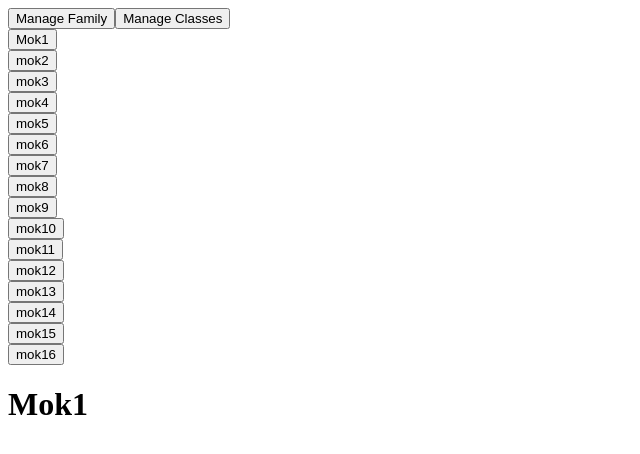
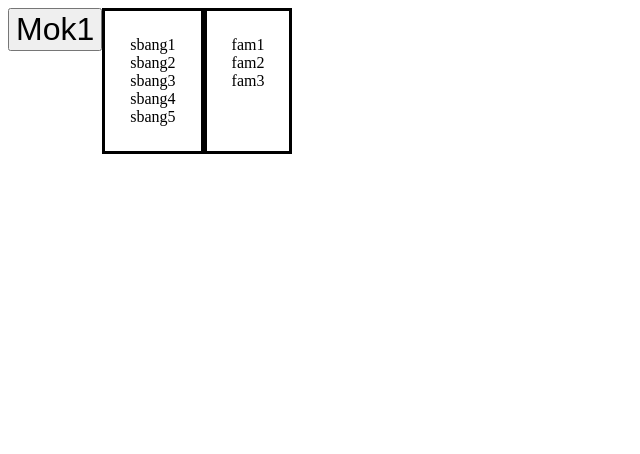
Before and after one commit to seleokojie/Member_Management, an Angular app: page / in a window 1280 px wide. Shown: the top 454 px of the page, without its empty margins (0-640 px from the left). Built offline with nearby package versions, Linux system fonts and the light colour scheme.

Commit message:
demonstration of some stuff

```diff
--- a/src/app/member-management/member-management.component.html
+++ b/src/app/member-management/member-management.component.html
@@ -1,14 +1,42 @@
-<div style="">
+<div style="display: flex; flex-direction: row;">
 
-  <button>Manage Family</button>
-  <button>Manage Classes</button>
 
-  <div *ngFor="let item of moks; let i = index">
-    <button (click)="changeMok(i)">{{item}}</button>
+  <div>
+    <button style="font-size: 200%;" (click)="toggleMokButton()">
+      {{moks[currentMok]}}
+      <div *ngIf="mokButtonActive" style="display: flex; flex-direction: column;">
+        <button style="font-size: 100%;"  (click)="changeMok(i)" *ngFor="let item of moks; let i = index">
+          {{item}}
+        </button>
+      </div>
+    </button>
   </div>
 
-  <h1>
+
+
+  <div style="padding: 25px; border: 3px solid black;" class="sbangs">
+
+    <div *ngFor="let item of sbangs">
+      {{item}}
+    </div>
+  </div>
+
+  <div style="padding: 25px; border: 3px solid black;" class="familys">
+
+    <div *ngFor="let item of families">
+      {{item}}
+    </div>
+  </div>
+
+  <!-- <div style="display: flex; flex-direction: row; flex-wrap: wrap; justify-content: center;">
+    <div *ngFor="let item of moks; let i = index">
+      <button (click)="changeMok(i)">{{item}}</button>
+    </div>
+  </div> -->
+
+
+  <!-- <h1>
     {{moks[currentMok]}}
-  </h1>
+  </h1> -->
 
 </div>
--- a/src/app/member-management/member-management.component.ts
+++ b/src/app/member-management/member-management.component.ts
@@ -3,27 +3,47 @@ import { Component, OnInit } from '@angular/core';
 @Component({
   selector: 'app-member-management',
   templateUrl: './member-management.component.html',
-  styleUrls: ['./member-management.component.css']
+  styleUrls: ['./member-management.component.css'],
 })
 export class MemberManagementComponent implements OnInit {
-
   //this will have to be downloaded from the servers?
-  moks = ["Mok1", "mok2", "mok3", "mok4", "mok5", "mok6", "mok7", "mok8", "mok9", "mok10", "mok11", "mok12", "mok13", "mok14", "mok15", "mok16"]
+  moks = [
+    'Mok1',
+    'mok2',
+    'mok3',
+    'mok4',
+    'mok5',
+    'mok6',
+    'mok7',
+    'mok8',
+    'mok9',
+    'mok10',
+    'mok11',
+    'mok12',
+    'mok13',
+    'mok14',
+    'mok15',
+    'mok16',
+  ];
 
   //also will be downloaded from the DB
-  sbangs = ["s1", "s2", "s3"]
+  //sbangs = { sbangName: 'sbang name', sbangLader: 'id', families: ['famId1'] };
 
-  db = "url"
+  sbangs = ["sbang1", "sbang2", "sbang3", "sbang4", "sbang5"];
+  families = ["fam1" , "fam2", "fam3"];
 
+  db = 'url';
 
+  mokButtonActive = false;
+  toggleMokButton() {
+    this.mokButtonActive = !this.mokButtonActive;
+  }
   currentMok = 0;
-  changeMok(index:any): void{
+  changeMok(index: any): void {
     this.currentMok = index;
     console.log(index);
   }
-  constructor() { }
+  constructor() {}
 
-  ngOnInit() {
-  }
-
+  ngOnInit() {}
 }
```
